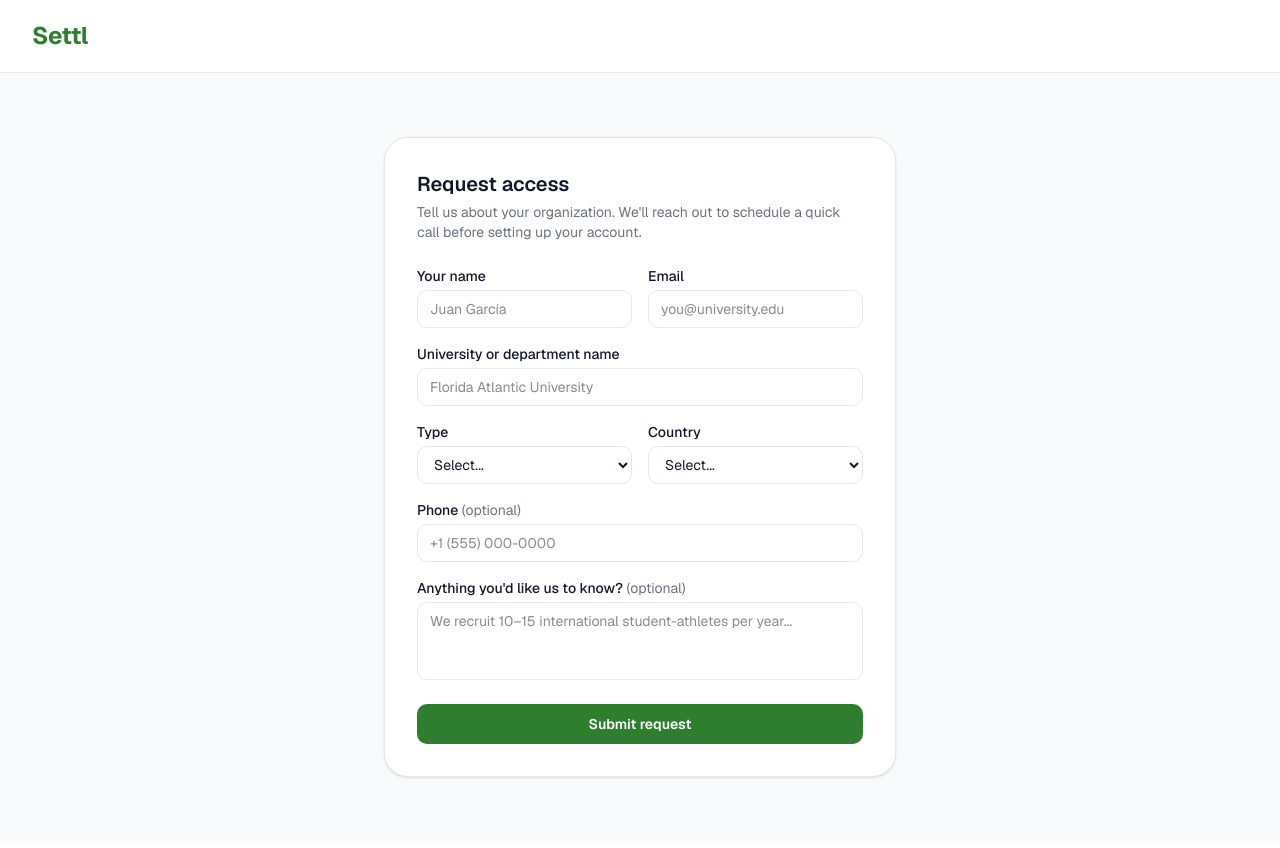
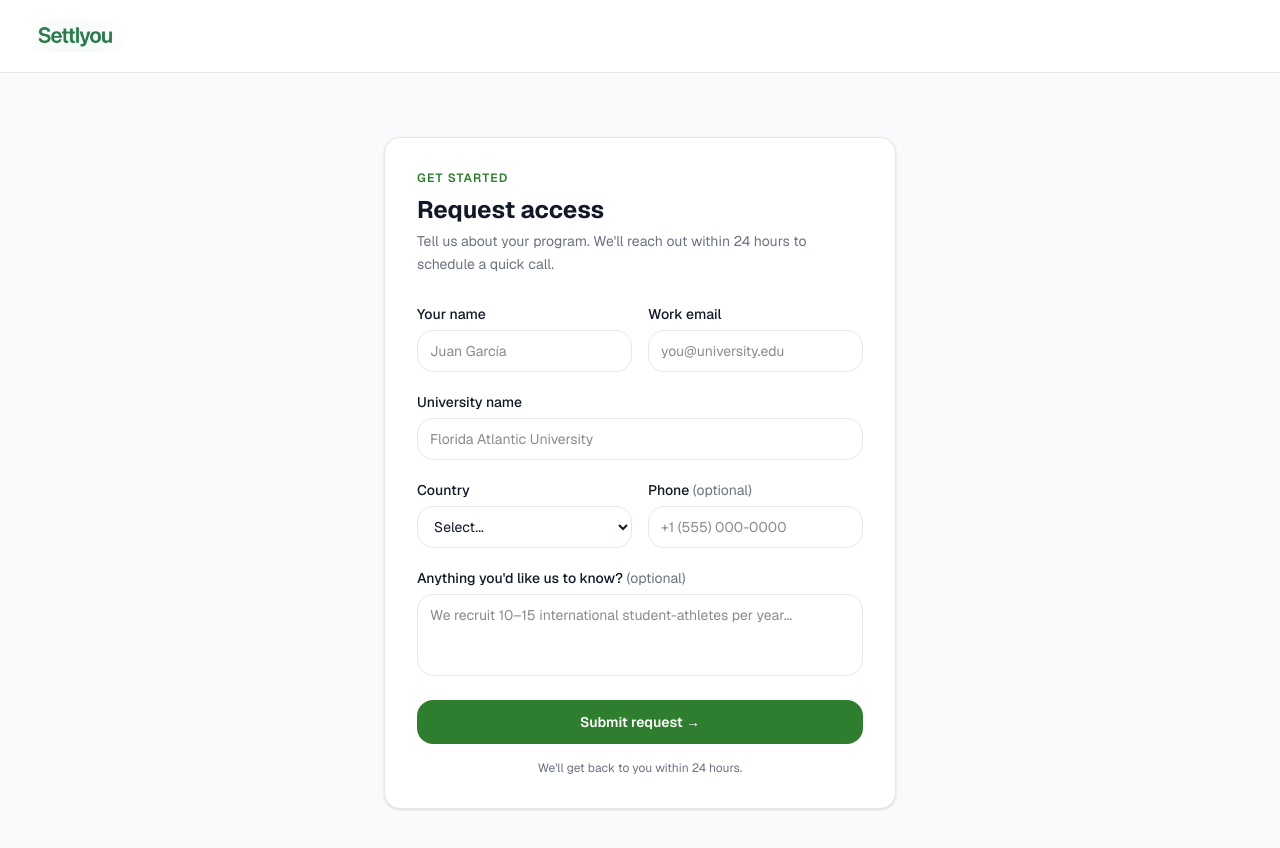
Before and after one commit to cinfantecontact-cell/settlyou, a Next.js app: page /contact in a window 1280 px wide. Shown: the top 848 px of the page. Built offline with nearby package versions, Linux system fonts and the light colour scheme.

Commit message:
Improve request access form — remove type dropdown, polish design

```diff
--- a/app/contact/page.js
+++ b/app/contact/page.js
@@ -1,6 +1,6 @@
 import { submitContactRequest } from "./actions";
 
-export const metadata = { title: "Request Access — Settl" };
+export const metadata = { title: "Request Access — Settlyou" };
 
 const COUNTRIES = [
   "United States", "Chile", "Mexico", "Argentina", "Brazil", "Colombia",
@@ -14,106 +14,85 @@ export default function ContactPage({ searchParams }) {
   return (
     <div className="min-h-screen bg-surface flex flex-col">
       <nav className="flex items-center px-8 py-5 border-b border-border bg-white">
-        <a href="/" className="text-2xl font-bold text-brand-600 tracking-tight">
-          Settl
+        <a href="/">
+          <img src="/settlyou-logo.png" alt="Settlyou" className="h-8 rounded-md" />
         </a>
       </nav>
 
       <div className="flex flex-col items-center justify-center flex-1 px-4 py-16">
-        <div className="w-full max-w-lg bg-white rounded-xl border border-border p-8 shadow-sm">
+        <div className="w-full max-w-lg">
+
           {success ? (
-            <div className="text-center py-8">
-              <div className="w-12 h-12 bg-brand-100 rounded-full flex items-center justify-center mx-auto mb-4">
-                <svg className="w-6 h-6 text-brand-600" fill="none" viewBox="0 0 24 24" stroke="currentColor">
+            <div className="bg-white rounded-2xl border border-border p-10 shadow-sm text-center">
+              <div className="w-14 h-14 bg-brand-50 rounded-full flex items-center justify-center mx-auto mb-5">
+                <svg className="w-7 h-7 text-brand-600" fill="none" viewBox="0 0 24 24" stroke="currentColor">
                   <path strokeLinecap="round" strokeLinejoin="round" strokeWidth={2} d="M5 13l4 4L19 7" />
                 </svg>
               </div>
-              <h2 className="text-xl font-semibold text-foreground mb-2">Request received</h2>
-              <p className="text-sm text-muted">
-                Thanks for reaching out. Our team will contact you within 24 hours to schedule a call.
+              <h2 className="text-xl font-bold text-foreground mb-2">We'll be in touch</h2>
+              <p className="text-sm text-muted leading-relaxed">
+                Thanks for reaching out. We'll contact you within 24 hours to schedule a quick call and get your program set up.
               </p>
-              <a href="/" className="inline-block mt-6 text-sm text-brand-600 hover:underline">
-                Back to home
+              <a href="/" className="inline-block mt-6 text-sm text-brand-600 font-medium hover:underline">
+                ← Back to home
               </a>
             </div>
           ) : (
-            <>
-              <h1 className="text-xl font-semibold text-foreground mb-1">Request access</h1>
-              <p className="text-sm text-muted mb-6">
-                Tell us about your organization. We'll reach out to schedule a quick call before setting up your account.
+            <div className="bg-white rounded-2xl border border-border p-8 shadow-sm">
+              <div className="mb-7">
+                <p className="text-xs font-semibold text-brand-600 uppercase tracking-widest mb-2">Get started</p>
+                <h1 className="text-2xl font-bold text-foreground mb-1">Request access</h1>
+                <p className="text-sm text-muted leading-relaxed">
+                  Tell us about your program. We'll reach out within 24 hours to schedule a quick call.
                 </p>
+              </div>
 
-              <form action={submitContactRequest} className="flex flex-col gap-4">
+              <form action={submitContactRequest} className="flex flex-col gap-5">
                 <div className="grid grid-cols-2 gap-4">
-                  <div className="flex flex-col gap-1">
-                    <label htmlFor="full_name" className="text-sm font-medium text-foreground">
-                      Your name
-                    </label>
+                  <div className="flex flex-col gap-1.5">
+                    <label htmlFor="full_name" className="text-sm font-medium text-foreground">Your name</label>
                     <input
                       id="full_name"
                       name="full_name"
                       type="text"
                       required
-                      className="border border-border rounded-md px-3 py-2 text-sm outline-none focus:ring-2 focus:ring-brand-500 focus:border-transparent transition"
+                      className="border border-border rounded-lg px-3 py-2.5 text-sm outline-none focus:ring-2 focus:ring-brand-500 focus:border-transparent transition"
                       placeholder="Juan García"
                     />
                   </div>
-
-                  <div className="flex flex-col gap-1">
-                    <label htmlFor="email" className="text-sm font-medium text-foreground">
-                      Email
-                    </label>
+                  <div className="flex flex-col gap-1.5">
+                    <label htmlFor="email" className="text-sm font-medium text-foreground">Work email</label>
                     <input
                       id="email"
                       name="email"
                       type="email"
                       required
-                      className="border border-border rounded-md px-3 py-2 text-sm outline-none focus:ring-2 focus:ring-brand-500 focus:border-transparent transition"
+                      className="border border-border rounded-lg px-3 py-2.5 text-sm outline-none focus:ring-2 focus:ring-brand-500 focus:border-transparent transition"
                       placeholder="you@university.edu"
                     />
                   </div>
                 </div>
 
-                <div className="flex flex-col gap-1">
-                  <label htmlFor="organization_name" className="text-sm font-medium text-foreground">
-                    University or department name
-                  </label>
+                <div className="flex flex-col gap-1.5">
+                  <label htmlFor="organization_name" className="text-sm font-medium text-foreground">University name</label>
                   <input
                     id="organization_name"
                     name="organization_name"
                     type="text"
                     required
-                    className="border border-border rounded-md px-3 py-2 text-sm outline-none focus:ring-2 focus:ring-brand-500 focus:border-transparent transition"
+                    className="border border-border rounded-lg px-3 py-2.5 text-sm outline-none focus:ring-2 focus:ring-brand-500 focus:border-transparent transition"
                     placeholder="Florida Atlantic University"
                   />
                 </div>
 
                 <div className="grid grid-cols-2 gap-4">
-                  <div className="flex flex-col gap-1">
-                    <label htmlFor="organization_type" className="text-sm font-medium text-foreground">
-                      Type
-                    </label>
-                    <select
-                      id="organization_type"
-                      name="organization_type"
-                      required
-                      className="border border-border rounded-md px-3 py-2 text-sm outline-none focus:ring-2 focus:ring-brand-500 focus:border-transparent transition bg-white"
-                    >
-                      <option value="">Select...</option>
-                      <option value="university">University / College</option>
-                      <option value="athletic_department">Athletic department</option>
-                    </select>
-                  </div>
-
-                  <div className="flex flex-col gap-1">
-                    <label htmlFor="country" className="text-sm font-medium text-foreground">
-                      Country
-                    </label>
+                  <div className="flex flex-col gap-1.5">
+                    <label htmlFor="country" className="text-sm font-medium text-foreground">Country</label>
                     <select
                       id="country"
                       name="country"
                       required
-                      className="border border-border rounded-md px-3 py-2 text-sm outline-none focus:ring-2 focus:ring-brand-500 focus:border-transparent transition bg-white"
+                      className="border border-border rounded-lg px-3 py-2.5 text-sm outline-none focus:ring-2 focus:ring-brand-500 focus:border-transparent transition bg-white"
                     >
                       <option value="">Select...</option>
                       {COUNTRIES.map((c) => (
@@ -121,9 +100,7 @@ export default function ContactPage({ searchParams }) {
                       ))}
                     </select>
                   </div>
-                </div>
-
-                <div className="flex flex-col gap-1">
+                  <div className="flex flex-col gap-1.5">
                     <label htmlFor="phone" className="text-sm font-medium text-foreground">
                       Phone <span className="text-muted font-normal">(optional)</span>
                     </label>
@@ -131,12 +108,13 @@ export default function ContactPage({ searchParams }) {
                       id="phone"
                       name="phone"
                       type="tel"
-                    className="border border-border rounded-md px-3 py-2 text-sm outline-none focus:ring-2 focus:ring-brand-500 focus:border-transparent transition"
+                      className="border border-border rounded-lg px-3 py-2.5 text-sm outline-none focus:ring-2 focus:ring-brand-500 focus:border-transparent transition"
                       placeholder="+1 (555) 000-0000"
                     />
                   </div>
+                </div>
 
-                <div className="flex flex-col gap-1">
+                <div className="flex flex-col gap-1.5">
                   <label htmlFor="message" className="text-sm font-medium text-foreground">
                     Anything you'd like us to know? <span className="text-muted font-normal">(optional)</span>
                   </label>
@@ -144,19 +122,23 @@ export default function ContactPage({ searchParams }) {
                     id="message"
                     name="message"
                     rows={3}
-                    className="border border-border rounded-md px-3 py-2 text-sm outline-none focus:ring-2 focus:ring-brand-500 focus:border-transparent transition resize-none"
+                    className="border border-border rounded-lg px-3 py-2.5 text-sm outline-none focus:ring-2 focus:ring-brand-500 focus:border-transparent transition resize-none"
                     placeholder="We recruit 10–15 international student-athletes per year..."
                   />
                 </div>
 
                 <button
                   type="submit"
-                  className="mt-2 bg-brand-600 text-white rounded-md py-2.5 text-sm font-semibold hover:bg-brand-700 transition-colors"
+                  className="mt-1 bg-brand-600 text-white rounded-lg py-3 text-sm font-semibold hover:bg-brand-700 transition-colors"
                 >
-                  Submit request
+                  Submit request →
                 </button>
+
+                <p className="text-xs text-muted text-center -mt-1">
+                  We'll get back to you within 24 hours.
+                </p>
               </form>
-            </>
+            </div>
           )}
         </div>
       </div>
```
Lines whose indentation alone changed are shown as unchanged.
